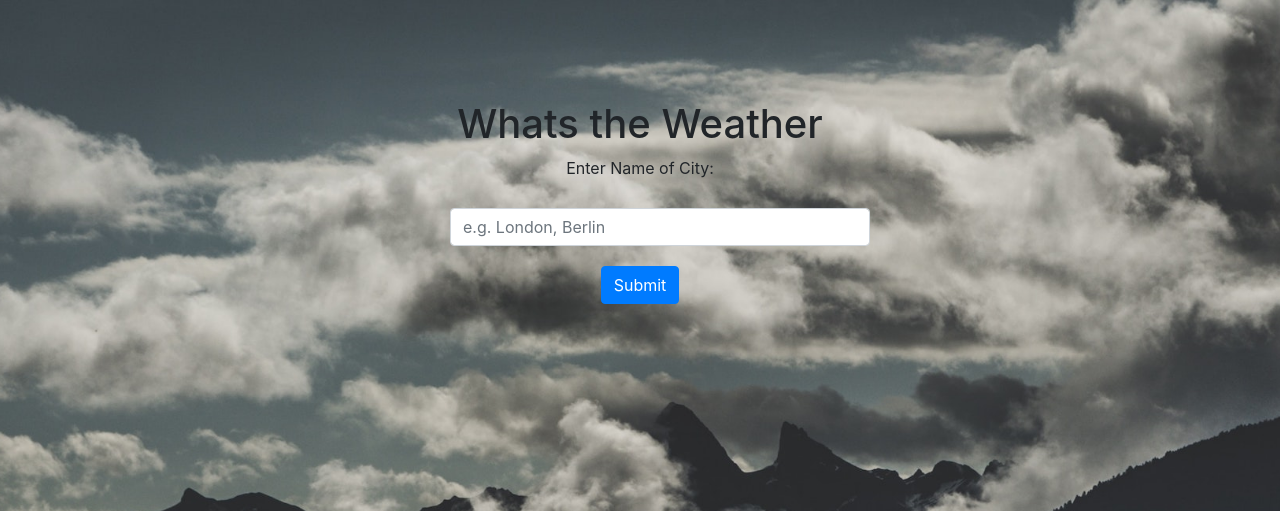
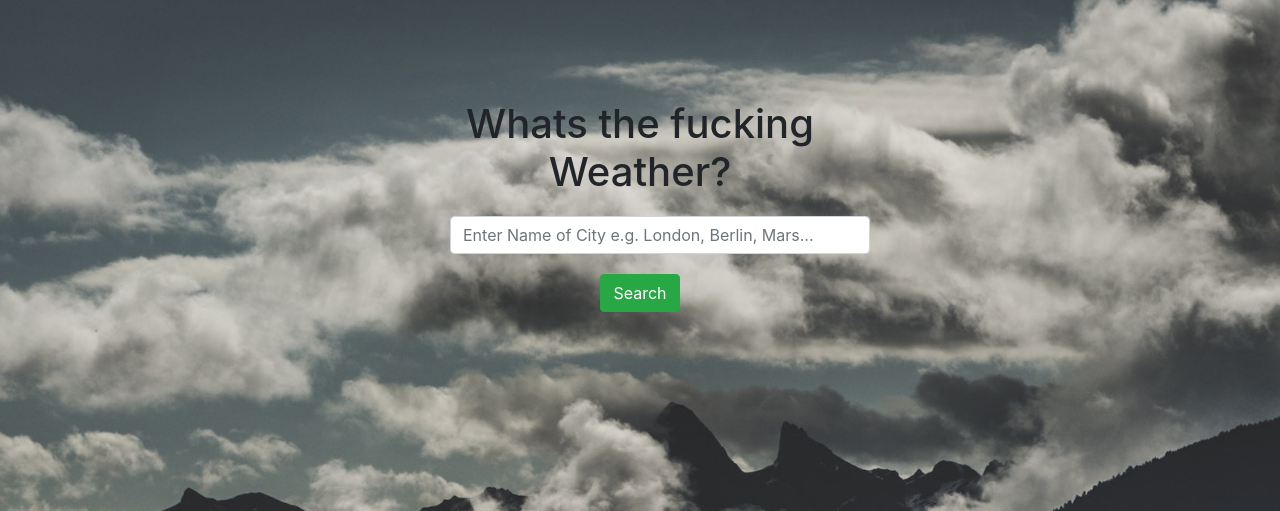
Before and after one commit to hamo225/weatherapiapp, a PHP site: page /?city=1 in a window 1280 px wide. Shown: the top 511 px of the page. Run offline with PHP 8.4, Linux system fonts and the light colour scheme; data that the repository does not hold is empty.

Commit message:
Change over to Weather Genie

```diff
--- a/index.php
+++ b/index.php
@@ -49,7 +49,7 @@ if ($_GET['city']) {
 <head>
     <meta charset="UTF-8">
     <meta name="viewport" content="width=device-width, initial-scale=1.0">
-    <title>Weather Scraper</title>
+    <title>Weather Genie</title>
     <link rel="stylesheet" href="https://stackpath.bootstrapcdn.com/bootstrap/4.5.2/css/bootstrap.min.css" integrity="sha384-JcKb8q3iqJ61gNV9KGb8thSsNjpSL0n8PARn9HuZOnIxN0hoP+VmmDGMN5t9UJ0Z" crossorigin="anonymous">
 
     <style>
@@ -83,19 +83,17 @@ if ($_GET['city']) {
 
 </head>
 
-
-
 <body>
 
     <div class="container">
-        <h1>Whats the Weather</h1>
+        <h1>Whats the fucking Weather?</h1>
 
         <form action="" method="get">
             <div class="form-group">
-                <label for="city">Enter Name of City:</label>
-                <input type="text" name="city" id="city" class="form-control" placeholder="e.g. London, Berlin" aria-describedby="helpId">
+                <!-- <label for="city">Enter Name of City:</label> -->
+                <input type="text" name="city" id="city" class="form-control" placeholder="Enter Name of City e.g. London, Berlin, Mars..." aria-describedby="helpId">
             </div>
-            <button type="submit" class="btn btn-primary">Submit</button>
+            <button type="submit" class="btn btn-success">Search</button>
 
         </form>
 
```
Also changed, not shown: rain.jpg (added), rain2.jpg (added), sunny.jpg (added), windy.jpg (added), 1 other file.
